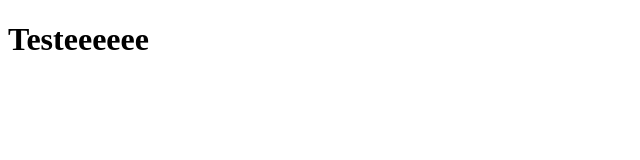
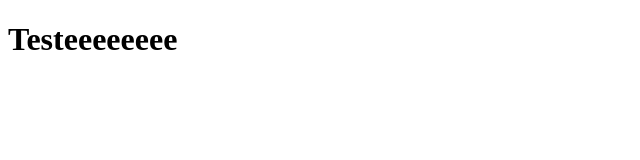
Before and after one commit to Renanlimarj/GuiaDeMercado, a Next.js app: page / in a window 1280 px wide. Shown: the top 160 px of the page, without its empty margins (0-640 px from the left). Built offline with nearby package versions, Linux system fonts and the light colour scheme.

Commit message:
ajustecommit

```diff
--- a/pages/index.js
+++ b/pages/index.js
@@ -1,5 +1,5 @@
 function Home() {
-    return <h1>Testeeeeee</h1>
+    return <h1>Testeeeeeeee</h1>
 }
 
 export default Home;
```
